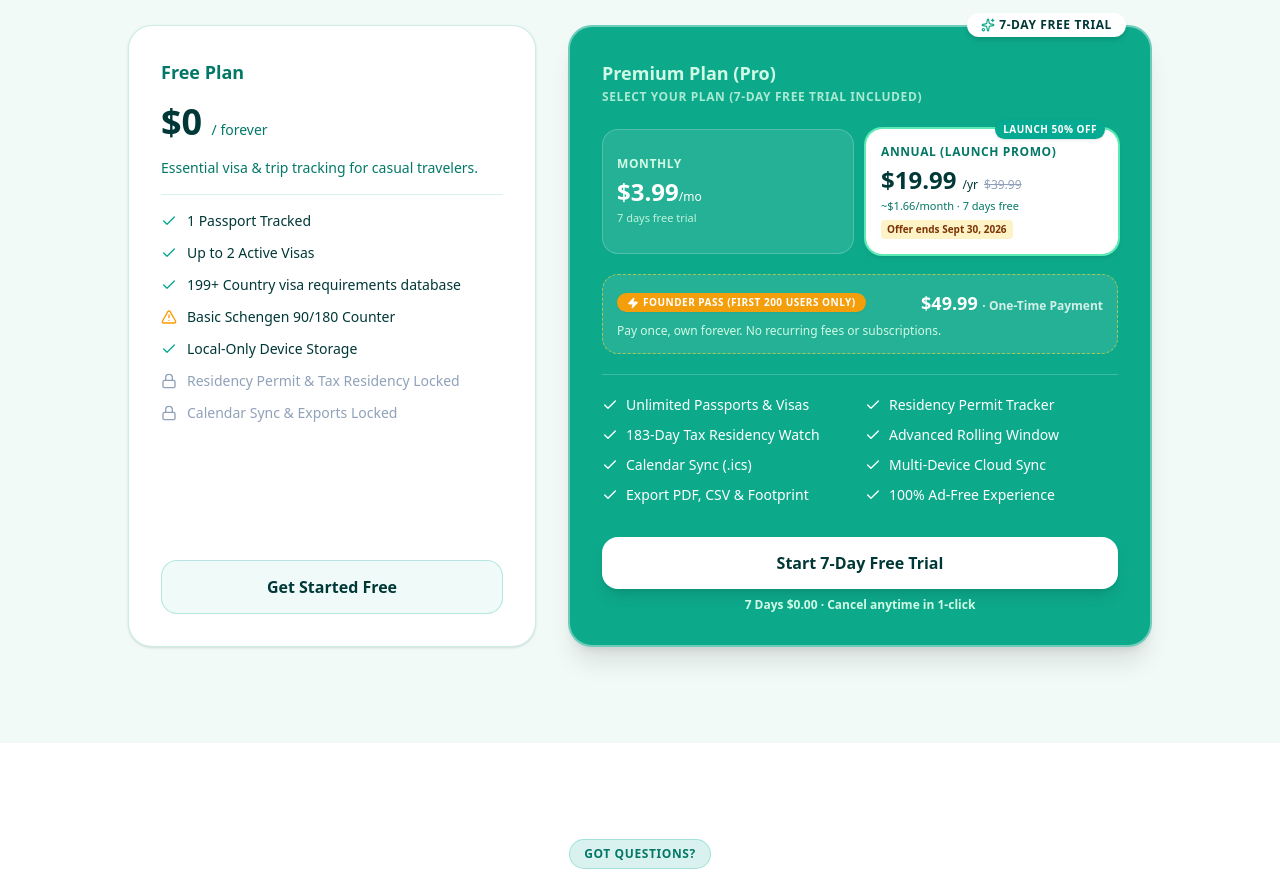
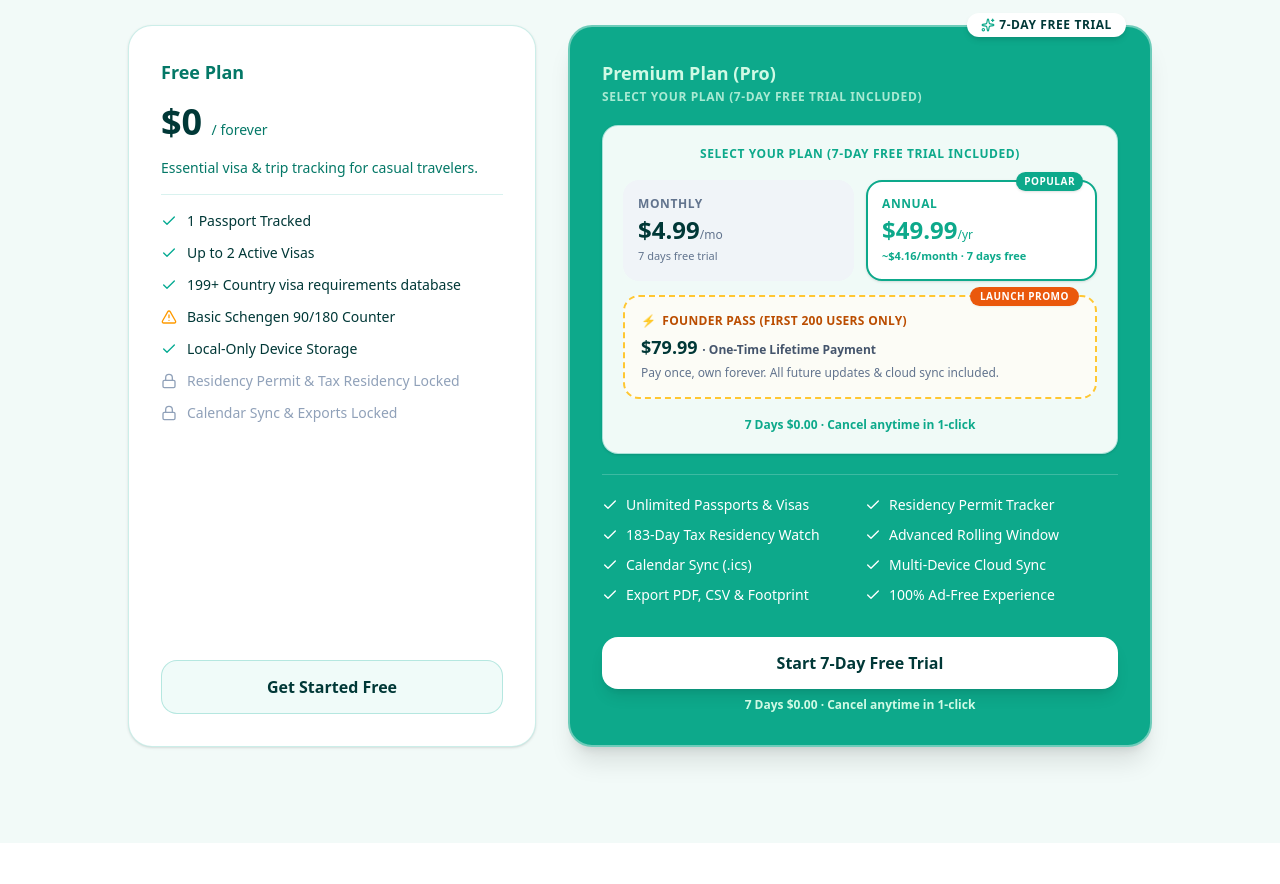
Before and after one commit to yamanozgur/vifloweb, a React (Vite) app: page / in a window 1280 px wide. Shown: the part 4480-5364 px from the top of the page. Built offline with nearby package versions, Linux system fonts and the light colour scheme.

Commit message:
feat(pricing): update pricing selection UI
Refactor the plan switcher component to use a new container design with updated colors and spacing to improve visual consistency.

```diff
--- a/src/components/Pricing.tsx
+++ b/src/components/Pricing.tsx
@@ -87,57 +87,55 @@ export const Pricing: React.FC = () => {
                 </div>
               </div>
 
-              {/* Plan Switcher Cards */}
+              {/* Plan Switcher Container (matching exact pricing design) */}
+              <div className="bg-[#f0faf7] p-4 sm:p-5 rounded-2xl border border-[#04aa92]/30 text-[#003837] space-y-3.5 shadow-sm">
+                <div className="text-center text-xs font-black tracking-wider text-[#0da98b] uppercase">
+                  Select Your Plan (7-Day Free Trial Included)
+                </div>
+
                 <div className="grid grid-cols-1 sm:grid-cols-2 gap-3 pt-1">
                   {/* Monthly Option */}
                   <button
                     type="button"
                     onClick={() => setSelectedPlan('monthly')}
-                  className={`p-3.5 rounded-2xl text-left transition-all relative border ${
+                    className={`p-3.5 rounded-2xl text-left transition-all relative border cursor-pointer ${
                       selectedPlan === 'monthly'
-                      ? 'bg-white text-[#003837] border-white shadow-md'
-                      : 'bg-white/10 hover:bg-white/15 text-white border-white/20'
+                        ? 'bg-white text-[#003837] border-2 border-[#0da98b] shadow-sm'
+                        : 'bg-[#f0f4f8] hover:bg-white/80 text-[#003837] border-transparent'
                     }`}
                   >
-                  <div className={`text-xs font-bold uppercase tracking-wider ${selectedPlan === 'monthly' ? 'text-[#047867]' : 'text-emerald-100'}`}>
+                    <div className="text-xs font-bold uppercase tracking-wider text-slate-500">
                       Monthly
                     </div>
-                  <div className="text-2xl font-black mt-1">
-                    $3.99<span className="text-xs font-normal">/mo</span>
+                    <div className="text-2xl font-black text-[#003837] mt-0.5">
+                      $4.99<span className="text-xs font-normal text-slate-500">/mo</span>
                     </div>
-                  <div className={`text-[11px] font-medium mt-0.5 ${selectedPlan === 'monthly' ? 'text-[#047867]' : 'text-emerald-100/90'}`}>
+                    <div className="text-[11px] font-medium text-slate-500 mt-0.5">
                       7 days free trial
                     </div>
                   </button>
 
-                {/* Annual Option (Featured) */}
+                  {/* Annual Option (Popular) */}
                   <button
                     type="button"
                     onClick={() => setSelectedPlan('annual')}
-                  className={`p-3.5 rounded-2xl text-left transition-all relative border ${
+                    className={`p-3.5 rounded-2xl text-left transition-all relative border cursor-pointer ${
                       selectedPlan === 'annual'
-                      ? 'bg-white text-[#003837] border-white shadow-md ring-2 ring-emerald-300'
-                      : 'bg-white/10 hover:bg-white/15 text-white border-white/20'
+                        ? 'bg-white text-[#003837] border-2 border-[#0da98b] shadow-sm'
+                        : 'bg-[#f0f4f8] hover:bg-white/80 text-[#003837] border-transparent'
                     }`}
                   >
-                  <div className="absolute -top-2.5 right-3 bg-[#04aa92] text-white text-[10px] font-black px-2 py-0.5 rounded-full uppercase tracking-wider shadow-sm">
-                    Launch 50% OFF
+                    <div className="absolute -top-2.5 right-3 bg-[#0da98b] text-white text-[10px] font-black px-2 py-0.5 rounded-full uppercase tracking-wider shadow-sm">
+                      Popular
                     </div>
-                  <div className={`text-xs font-bold uppercase tracking-wider ${selectedPlan === 'annual' ? 'text-[#047867]' : 'text-emerald-100'}`}>
-                    Annual (Launch Promo)
+                    <div className="text-xs font-bold uppercase tracking-wider text-[#0da98b]">
+                      Annual
                     </div>
-                  <div className="flex items-baseline gap-1.5 mt-1">
-                    <span className="text-2xl font-black">$19.99</span>
-                    <span className="text-xs font-normal">/yr</span>
-                    <span className={`text-xs line-through ${selectedPlan === 'annual' ? 'text-slate-400' : 'text-emerald-200/70'}`}>
-                      $39.99
-                    </span>
+                    <div className="text-2xl font-black text-[#0da98b] mt-0.5">
+                      $49.99<span className="text-xs font-normal">/yr</span>
                     </div>
-                  <div className={`text-[11px] font-medium mt-0.5 ${selectedPlan === 'annual' ? 'text-[#047867]' : 'text-emerald-100/90'}`}>
-                    ~$1.66/month · 7 days free
-                  </div>
-                  <div className="inline-block mt-1 px-1.5 py-0.5 rounded bg-amber-100 text-amber-900 text-[10px] font-bold">
-                    Offer ends Sept 30, 2026
+                    <div className="text-[11px] font-bold text-[#0da98b] mt-0.5">
+                      ~$4.16/month · 7 days free
                     </div>
                   </button>
                 </div>
@@ -146,24 +144,31 @@ export const Pricing: React.FC = () => {
                 <button
                   type="button"
                   onClick={() => setSelectedPlan('founder')}
-                className={`w-full p-3.5 rounded-2xl text-left transition-all relative border border-dashed ${
+                  className={`w-full p-4 rounded-2xl text-left transition-all relative border-2 border-dashed cursor-pointer ${
                     selectedPlan === 'founder'
-                    ? 'bg-amber-50 text-amber-950 border-amber-400 shadow-md ring-2 ring-amber-300'
-                    : 'bg-white/10 hover:bg-white/15 text-white border-amber-300/60'
+                      ? 'bg-[#fffdf2] border-[#f59e0b] shadow-sm ring-2 ring-amber-300'
+                      : 'bg-[#fffdf5]/80 hover:bg-[#fffdf5] border-amber-400/80'
                   }`}
                 >
-                <div className="flex flex-wrap items-center justify-between gap-2">
-                  <div className="inline-flex items-center gap-1 bg-[#f59e0b] text-white text-[10px] font-black px-2.5 py-0.5 rounded-full uppercase tracking-wider shadow-xs">
-                    <Zap className="w-3 h-3 fill-current" /> Founder Pass (First 200 Users Only)
+                  <div className="absolute -top-2.5 right-4 bg-[#ea580c] text-white text-[10px] font-black px-2.5 py-0.5 rounded-full uppercase tracking-wider shadow-xs">
+                    Launch Promo
                   </div>
-                  <div className="text-lg font-black">
-                    $49.99 <span className="text-xs font-semibold opacity-80">· One-Time Payment</span>
+                  <div className="flex items-center gap-1.5 text-xs font-black text-amber-700 tracking-wide uppercase">
+                    <span>⚡</span> Founder Pass (First 200 Users Only)
+                  </div>
+                  <div className="text-base sm:text-lg font-black text-[#003837] mt-1">
+                    $79.99 <span className="text-xs font-semibold text-slate-600">· One-Time Lifetime Payment</span>
+                  </div>
+                  <div className="text-xs text-slate-500 font-medium mt-1">
+                    Pay once, own forever. All future updates & cloud sync included.
+                  </div>
+                </button>
+
+                {/* Guarantee Subtext */}
+                <div className="text-center text-xs font-bold text-[#0da98b] pt-1">
+                  7 Days $0.00 · Cancel anytime in 1-click
                 </div>
               </div>
-                <div className={`text-xs font-medium mt-1.5 ${selectedPlan === 'founder' ? 'text-amber-900' : 'text-emerald-100'}`}>
-                  Pay once, own forever. No recurring fees or subscriptions.
-                </div>
-              </button>
 
               <hr className="border-white/20" />
 
@@ -201,7 +206,7 @@ export const Pricing: React.FC = () => {
                 href="#download"
                 className="w-full py-3.5 rounded-2xl bg-white hover:bg-emerald-50 text-[#003837] font-extrabold text-center block shadow-lg transition-all transform hover:-translate-y-0.5"
               >
-                {selectedPlan === 'founder' ? 'Claim Founder Pass ($49.99)' : 'Start 7-Day Free Trial'}
+                {selectedPlan === 'founder' ? 'Claim Founder Pass ($79.99)' : 'Start 7-Day Free Trial'}
               </a>
               <p className="text-center text-xs font-semibold text-emerald-100">
                 {selectedPlan === 'founder' ? 'Lifetime Access · First 200 Users Only' : '7 Days $0.00 · Cancel anytime in 1-click'}
```
Lines whose indentation alone changed are shown as unchanged.
